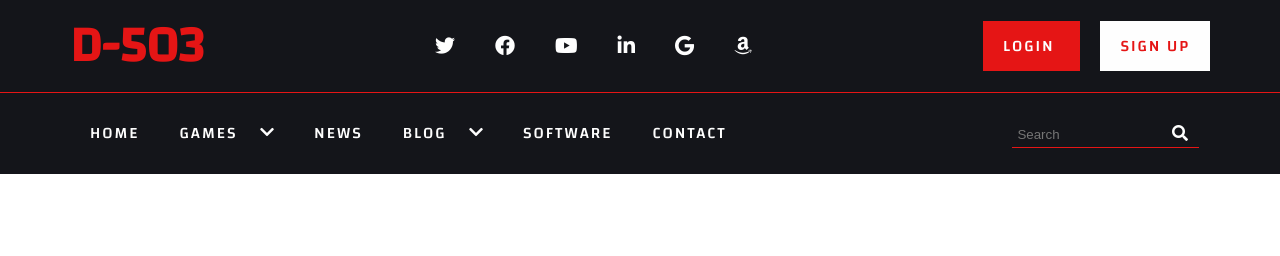
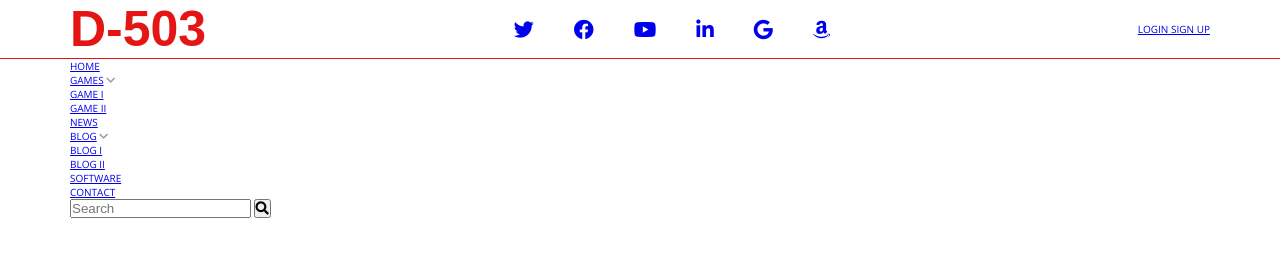
Before and after one commit to betulkaplan/Game-Portal--SASS, a plain HTML site: page index.html in a window 1280 px wide. Drawn offline with nearby package versions, Linux system fonts and the light colour scheme.

```diff
--- a/index.html
+++ b/index.html
@@ -15,7 +15,7 @@
 
 <body>
     <!-- HEADER -->
-    <header class="main-header bg-dark">
+    <header class="main-header">
         <!-- TOP HEADER -->
         <div class="top-header">
             <div class="container">
@@ -43,8 +43,8 @@
                     </li>
                 </ul>
                 <div class="login-area">
-                    <a href="#" class="btn btn-primary">Login <span><i class="fas fa-sign-in-alt"></i></span></a>
-                    <a href="#" class="btn ml-2">Sign Up<span><i class="fas fa-user-plus"></i></span></a>
+                    <a href="#" class="btn">Login <span><i class="fas fa-sign-in-alt"></i></span></a>
+                    <a href="#" class="btn">Sign Up<span><i class="fas fa-user-plus"></i></span></a>
                 </div>
             </div>
         </div>
--- a/scss/_abstracts.scss
+++ b/scss/_abstracts.scss
@@ -1,38 +1,14 @@
 /*FONTS*/
 
-@import url('https://fonts.googleapis.com/css2?family=Changa:wght@500&family=Open+Sans:wght@300&display=swap');
+@import url("https://fonts.googleapis.com/css2?family=Changa:wght@500&family=Open+Sans:wght@300&display=swap");
 
 /*VARIABLES*/
 
-$primary-font: 'Changa', sans-serif;
-$secondary-font: 'Open Sans', sans-serif;
+$primary-font: Chang, sans-serif;
+$secondary-font: "Open Sans", sans-serif;
 $primary-color: #e51515;
 $secondary-color: #14151a;
 $date-color: #ffb320;
 $comment-color: #08abbd;
 $gray-color: #9f9f9f;
 $light-color: #fefefe;
-
-/*UTILITIES*/
-
-.bg {
-  &-dark {
-    background-color: $secondary-color;
-  }
-  &-light {
-    background-color: $light-color;
-  }
-}
-
-.ml {
-  &-2 {
-    margin-left: 2rem;
-  }
-}
-
-/*MIXINS*/
-@mixin flex-display($display, $justify-content, $align-items) {
-  display: $display;
-  justify-content: $justify-content;
-  align-items: $align-items;
-}
--- a/scss/_components.scss
+++ /dev/null
@@ -1,27 +0,0 @@
-.btn {
-  background-color: $light-color;
-  color: $primary-color;
-  padding: 1rem 2rem;
-  font-size: 1.6rem;
-  border: none;
-  outline: none;
-  letter-spacing: 2px;
-  transition: all 0.5s;
-
-  &:hover {
-    background-color: $primary-color;
-    color: $light-color;
-  }
-
-  &-primary {
-    // .btn-primary
-    background-color: $primary-color;
-    color: $light-color;
-
-    &:hover {
-      // .btn-primary:hover
-      background-color: $light-color;
-      color: $primary-color;
-    }
-  }
-}
--- a/scss/styles.scss
+++ b/scss/styles.scss
@@ -1,5 +1,5 @@
-@import '_abstracts';
-@import '_components';
+@import "abstracts";
+@import "components";
 
 /*GENERAL SETTINGS*/
 
@@ -23,10 +23,7 @@
   margin: 0 auto;
 }
 a {
-  text-decoration: none;
   text-transform: uppercase;
-  font-family: $primary-font;
-  color: $light-color;
 }
 ul {
   list-style: none;
@@ -35,13 +32,13 @@
   width: 100%;
 }
 
-/*TOP HEADER*/
-
 .top-header {
   border-bottom: 1px solid $primary-color;
 
   .container {
-    @include flex-display(flex, space-between, center);
+    display: flex;
+    justify-content: space-between;
+    align-items: center;
 
     .logo {
       h1 {
@@ -76,75 +73,3 @@
     }
   }
 }
-
-/*NAV HEADER*/
-
-.nav-header {
-  .navbar {
-    @include flex-display(flex, space-between, center);
-
-    .navbar-list {
-      display: flex;
-
-      li {
-        line-height: 8rem;
-        position: relative;
-        transition: all 0.5s;
-
-        .dropdown {
-          position: absolute;
-          background-color: lighten($secondary-color, 10%);
-          width: 150%;
-          left: 50%;
-          z-index: 10;
-          top: 12rem;
-          transition: all 0.5s;
-          opacity: 0;
-
-          li {
-            line-height: 4rem;
-          }
-        }
-
-        &:hover {
-          background-color: $primary-color;
-
-          & .dropdown {
-            opacity: 1;
-            top: 8rem;
-          }
-        }
-      }
-
-      a {
-        padding: 0 2rem;
-        font-size: 1.6rem;
-        letter-spacing: 2px;
-      }
-
-      i {
-        color: $light-color;
-        font-size: 1.6rem;
-        margin-right: 2rem;
-      }
-    }
-
-    .search-area {
-      input[type='search'],
-      button[type='submit'] {
-        border: none;
-        background-color: transparent;
-        color: $light-color;
-      }
-
-      input[type='search'] {
-        border-bottom: 1px solid $primary-color;
-        padding: 0.5rem;
-      }
-
-      button[type='submit'] {
-        margin-left: -5rem;
-      }
-    }
-  }
-}
```
Also changed, not shown: css/styles.css, 2 other files.
